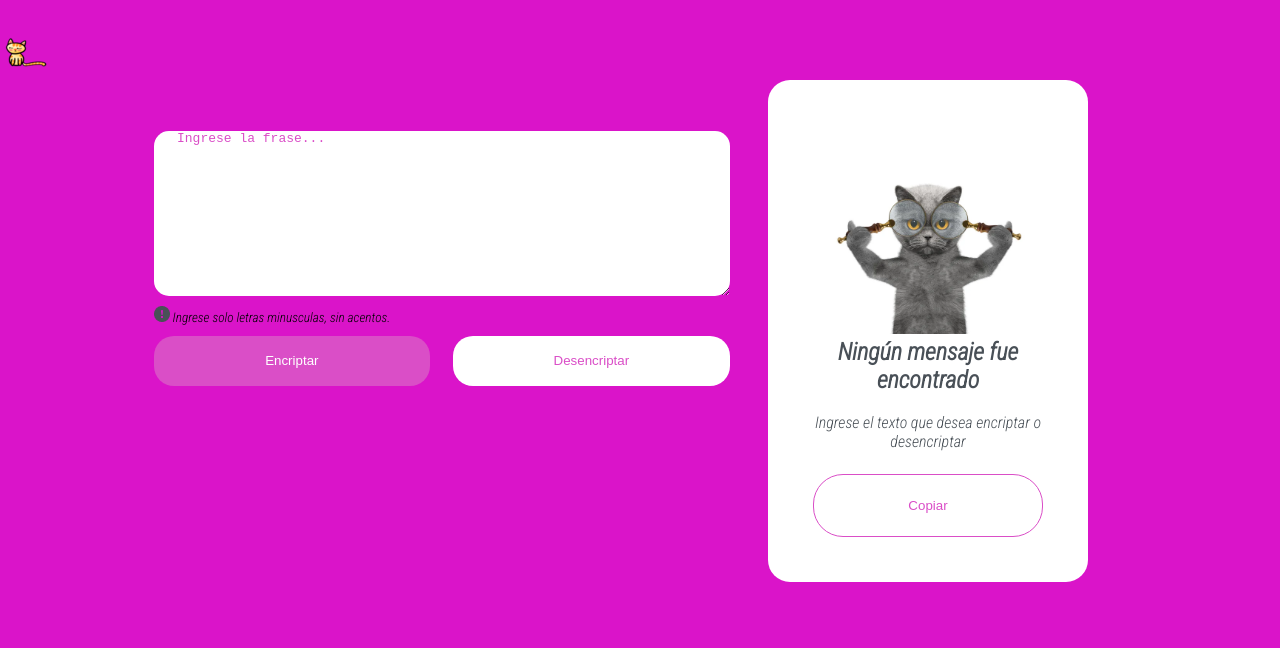
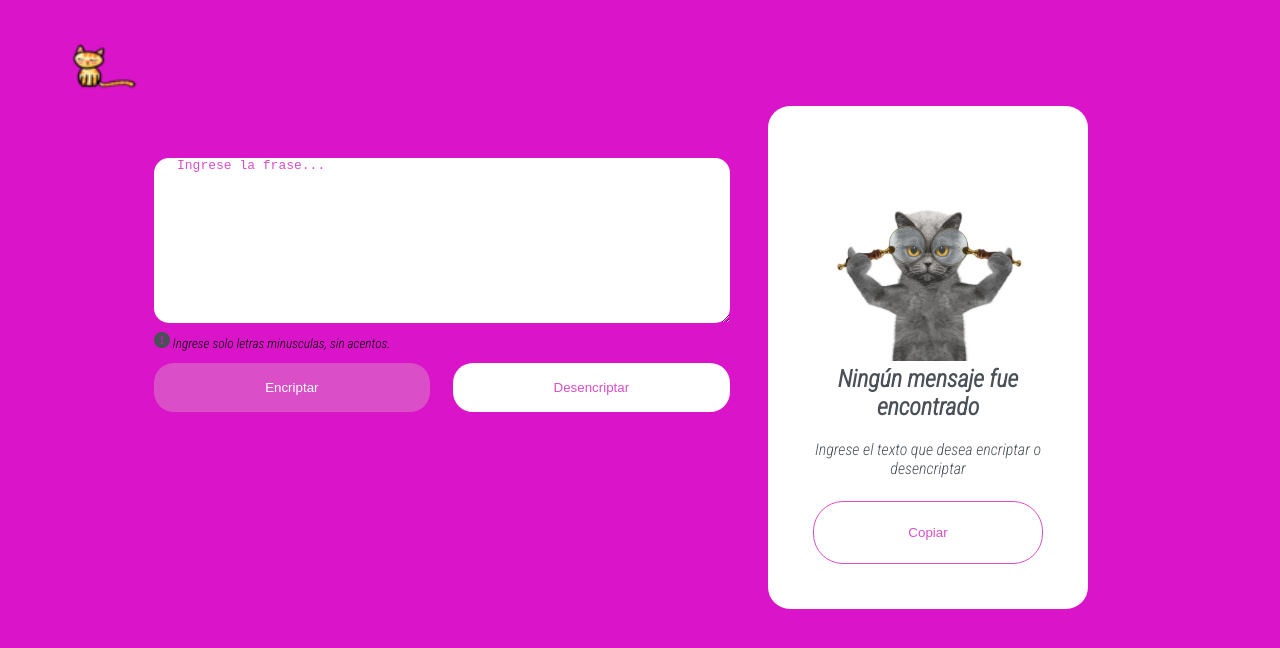
Before and after one commit to Marja17/EncripatadorTexto, a plain HTML site: page index.html in a window 1280 px wide. Drawn offline with Linux system fonts and the light colour scheme.

Commit message:
nuevos cambios

```diff
--- a/assets/css/style.css
+++ b/assets/css/style.css
@@ -19,6 +19,8 @@ body {
 
 header img {
     margin-top: 2%;
+    width: 6%;
+    padding-left: 5%;
 }
 
 textarea {
```
